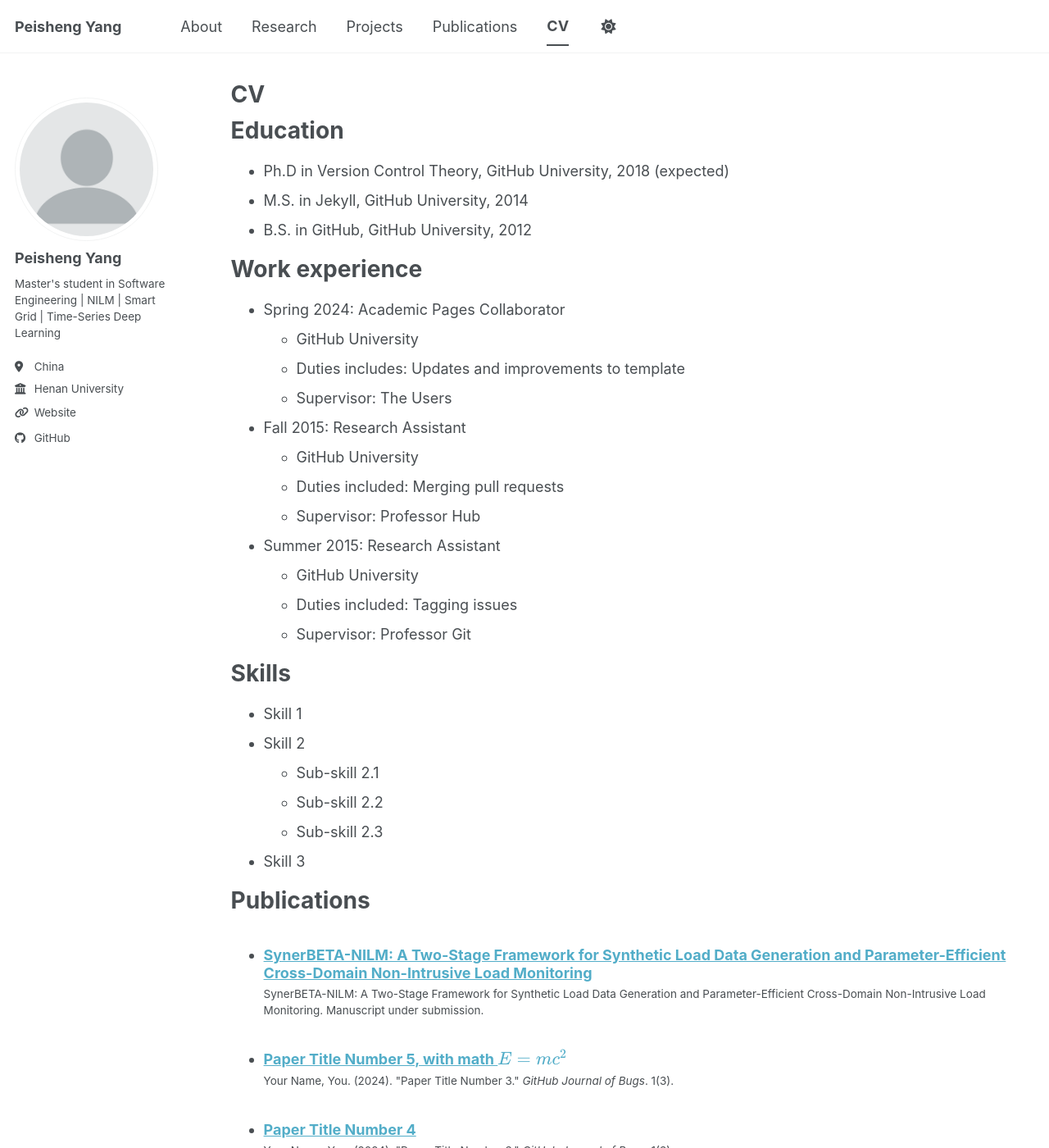
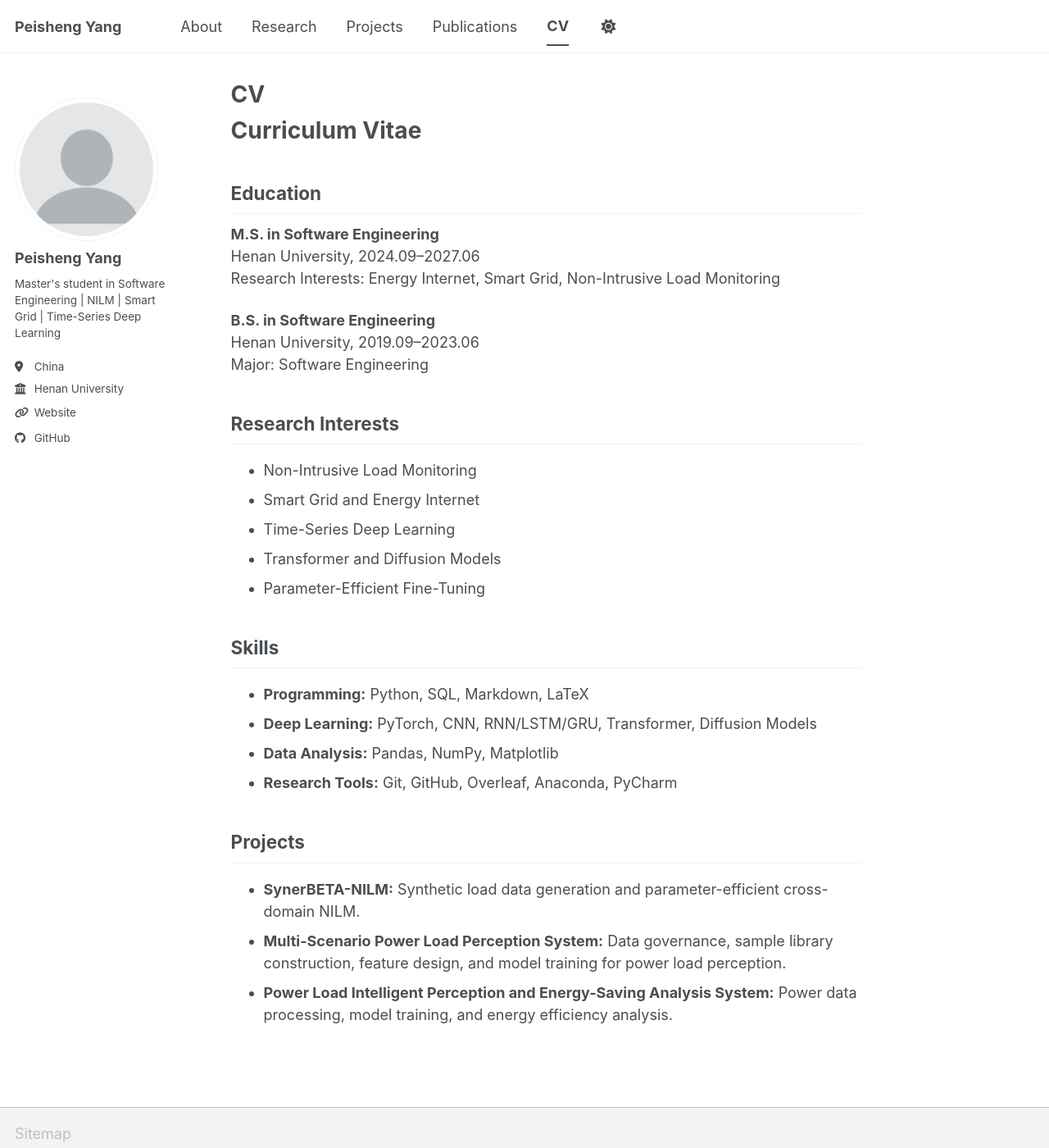
Before and after one commit to AKAYoung/akayoung.github.io, a Jekyll site: the page built from _pages/cv.md, in a window 1280 px wide and 1400 px high. Shown: the whole window at 82% size. Built offline with Jekyll 4.4.1, drawn with Linux system fonts in a browser that asks for light colours; a script bundle is joined from its source files by our own code; library files that are not in the unit come from our copies; some of the changed text lies outside the part shown.

Commit message:
Update cv.md

```diff
--- a/_pages/cv.md
+++ b/_pages/cv.md
@@ -1,64 +1,38 @@
 ---
-layout: archive
 title: "CV"
 permalink: /cv/
 author_profile: true
-redirect_from:
-  - /resume
 ---
 
-{% include base_path %}
+# Curriculum Vitae
 
-Education
-======
-* Ph.D in Version Control Theory, GitHub University, 2018 (expected)
-* M.S. in Jekyll, GitHub University, 2014
-* B.S. in GitHub, GitHub University, 2012
+## Education
 
-Work experience
-======
-* Spring 2024: Academic Pages Collaborator
-  * GitHub University
-  * Duties includes: Updates and improvements to template
-  * Supervisor: The Users
+**M.S. in Software Engineering**
+Henan University, 2024.09–2027.06
+Research Interests: Energy Internet, Smart Grid, Non-Intrusive Load Monitoring
 
-* Fall 2015: Research Assistant
-  * GitHub University
-  * Duties included: Merging pull requests
-  * Supervisor: Professor Hub
+**B.S. in Software Engineering**
+Henan University, 2019.09–2023.06
+Major: Software Engineering
 
-* Summer 2015: Research Assistant
-  * GitHub University
-  * Duties included: Tagging issues
-  * Supervisor: Professor Git
+## Research Interests
 
-Skills
-======
-* Skill 1
-* Skill 2
-  * Sub-skill 2.1
-  * Sub-skill 2.2
-  * Sub-skill 2.3
-* Skill 3
+- Non-Intrusive Load Monitoring
+- Smart Grid and Energy Internet
+- Time-Series Deep Learning
+- Transformer and Diffusion Models
+- Parameter-Efficient Fine-Tuning
 
-Publications
-======
-  <ul>{% for post in site.publications reversed %}
-    {% include archive-single-cv.html %}
-  {% endfor %}</ul>
+## Skills
 
-Talks
-======
-  <ul>{% for post in site.talks reversed %}
-    {% include archive-single-talk-cv.html  %}
-  {% endfor %}</ul>
+- **Programming:** Python, SQL, Markdown, LaTeX
+- **Deep Learning:** PyTorch, CNN, RNN/LSTM/GRU, Transformer, Diffusion Models
+- **Data Analysis:** Pandas, NumPy, Matplotlib
+- **Research Tools:** Git, GitHub, Overleaf, Anaconda, PyCharm
 
-Teaching
-======
-  <ul>{% for post in site.teaching reversed %}
-    {% include archive-single-cv.html %}
-  {% endfor %}</ul>
+## Projects
 
-Service and leadership
-======
-* Currently signed in to 43 different slack teams
+- **SynerBETA-NILM:** Synthetic load data generation and parameter-efficient cross-domain NILM.
+- **Multi-Scenario Power Load Perception System:** Data governance, sample library construction, feature design, and model training for power load perception.
+- **Power Load Intelligent Perception and Energy-Saving Analysis System:** Power data processing, model training, and energy efficiency analysis.
```
